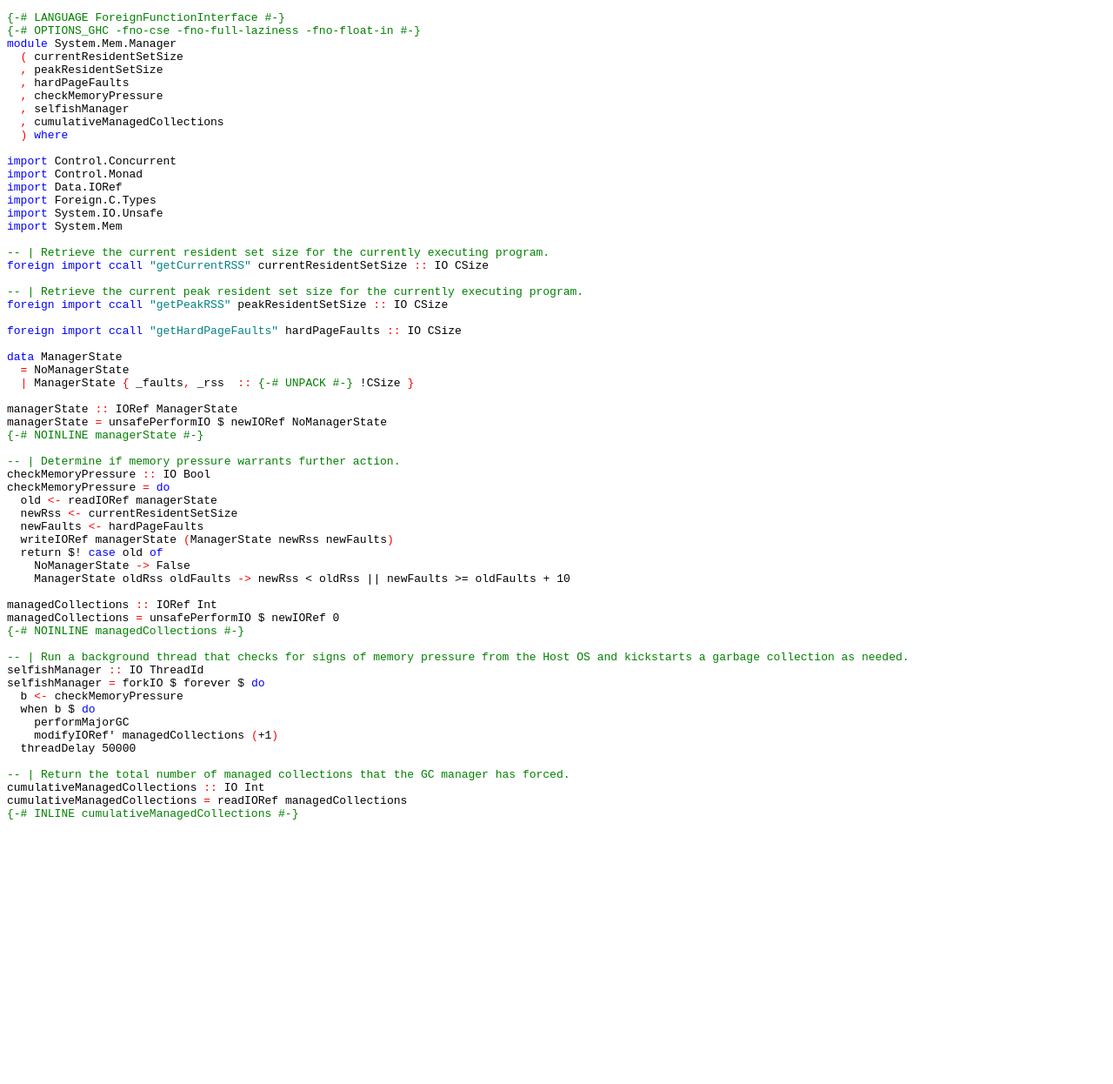
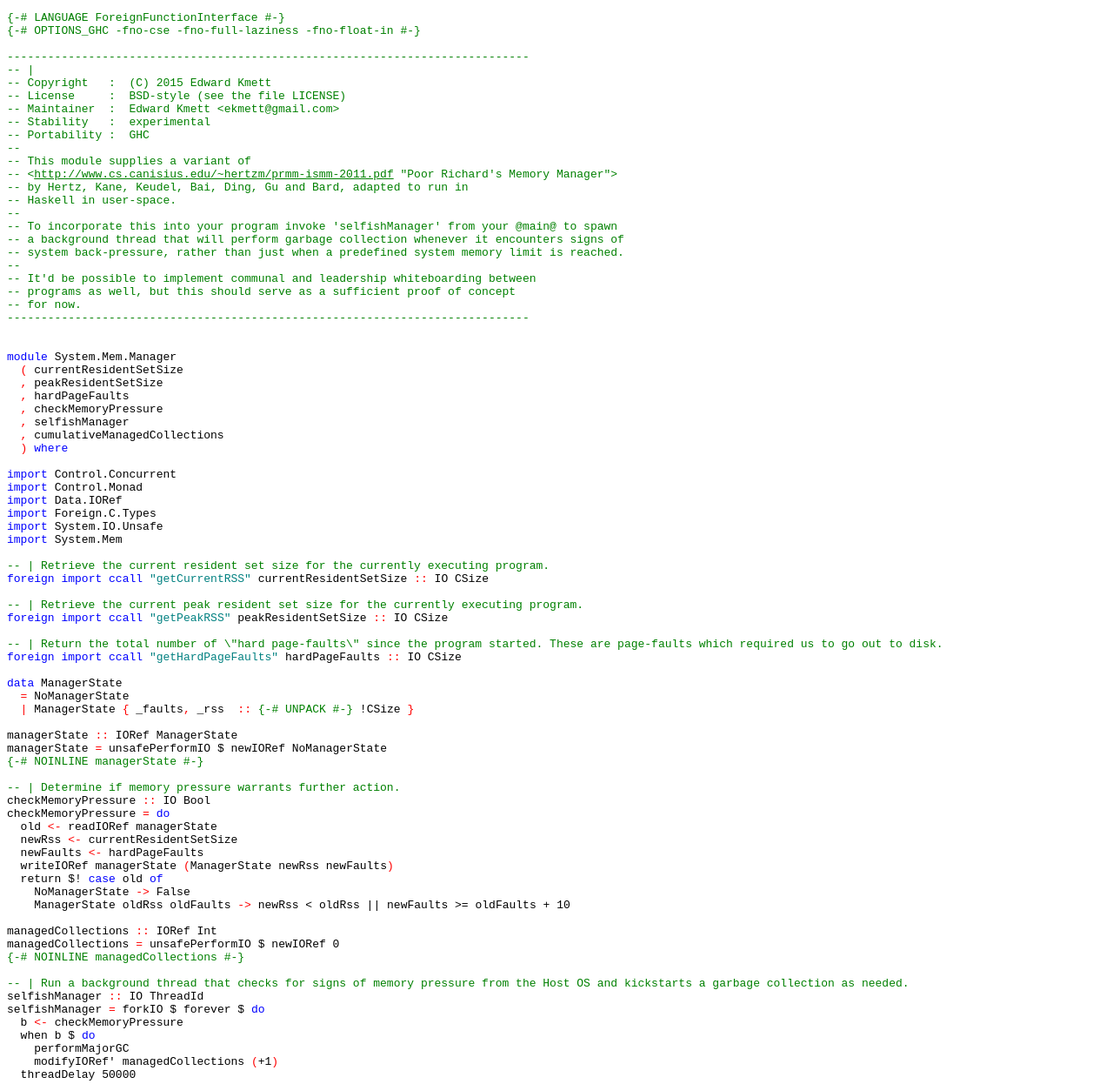
Before and after one commit to ekmett/gc, a plain HTML site: page src/System-Mem-Manager.html in a window 1280 px wide. Shown: the top 1246 px of the page at 87% size. Before the commit the page ends 956 px from the top, so only its background shows below. Drawn offline with Linux system fonts and the light colour scheme.

Commit message:
updated haddocks

```diff
--- a/src/System-Mem-Manager.html
+++ b/src/System-Mem-Manager.html
@@ -9,65 +9,90 @@
 <body>
 <pre><a name="line-1"></a><span class='hs-comment'>{-# LANGUAGE ForeignFunctionInterface #-}</span>
 <a name="line-2"></a><span class='hs-comment'>{-# OPTIONS_GHC -fno-cse -fno-full-laziness -fno-float-in #-}</span>
-<a name="line-3"></a><span class='hs-keyword'>module</span> <span class='hs-conid'>System</span><span class='hs-varop'>.</span><span class='hs-conid'>Mem</span><span class='hs-varop'>.</span><span class='hs-conid'>Manager</span>
-<a name="line-4"></a>  <span class='hs-layout'>(</span> <span class='hs-varid'>currentResidentSetSize</span>
-<a name="line-5"></a>  <span class='hs-layout'>,</span> <span class='hs-varid'>peakResidentSetSize</span>
-<a name="line-6"></a>  <span class='hs-layout'>,</span> <span class='hs-varid'>hardPageFaults</span>
-<a name="line-7"></a>  <span class='hs-layout'>,</span> <span class='hs-varid'>checkMemoryPressure</span>
-<a name="line-8"></a>  <span class='hs-layout'>,</span> <span class='hs-varid'>selfishManager</span>
-<a name="line-9"></a>  <span class='hs-layout'>,</span> <span class='hs-varid'>cumulativeManagedCollections</span>
-<a name="line-10"></a>  <span class='hs-layout'>)</span> <span class='hs-keyword'>where</span>
-<a name="line-11"></a>
-<a name="line-12"></a><span class='hs-keyword'>import</span> <span class='hs-conid'>Control</span><span class='hs-varop'>.</span><span class='hs-conid'>Concurrent</span>
-<a name="line-13"></a><span class='hs-keyword'>import</span> <span class='hs-conid'>Control</span><span class='hs-varop'>.</span><span class='hs-conid'>Monad</span>
-<a name="line-14"></a><span class='hs-keyword'>import</span> <span class='hs-conid'>Data</span><span class='hs-varop'>.</span><span class='hs-conid'>IORef</span>
-<a name="line-15"></a><span class='hs-keyword'>import</span> <span class='hs-conid'>Foreign</span><span class='hs-varop'>.</span><span class='hs-conid'>C</span><span class='hs-varop'>.</span><span class='hs-conid'>Types</span>
-<a name="line-16"></a><span class='hs-keyword'>import</span> <span class='hs-conid'>System</span><span class='hs-varop'>.</span><span class='hs-conid'>IO</span><span class='hs-varop'>.</span><span class='hs-conid'>Unsafe</span>
-<a name="line-17"></a><span class='hs-keyword'>import</span> <span class='hs-conid'>System</span><span class='hs-varop'>.</span><span class='hs-conid'>Mem</span>
-<a name="line-18"></a>
-<a name="line-19"></a><span class='hs-comment'>-- | Retrieve the current resident set size for the currently executing program.</span>
-<a name="line-20"></a><span class='hs-keyword'>foreign</span> <span class='hs-keyword'>import</span> <span class='hs-keyword'>ccall</span> <span class='hs-str'>"getCurrentRSS"</span> <span class='hs-varid'>currentResidentSetSize</span> <span class='hs-keyglyph'>::</span> <span class='hs-conid'>IO</span> <span class='hs-conid'>CSize</span>
-<a name="line-21"></a>
-<a name="line-22"></a><span class='hs-comment'>-- | Retrieve the current peak resident set size for the currently executing program.</span>
-<a name="line-23"></a><span class='hs-keyword'>foreign</span> <span class='hs-keyword'>import</span> <span class='hs-keyword'>ccall</span> <span class='hs-str'>"getPeakRSS"</span> <span class='hs-varid'>peakResidentSetSize</span> <span class='hs-keyglyph'>::</span> <span class='hs-conid'>IO</span> <span class='hs-conid'>CSize</span>
-<a name="line-24"></a>
-<a name="line-25"></a><span class='hs-keyword'>foreign</span> <span class='hs-keyword'>import</span> <span class='hs-keyword'>ccall</span> <span class='hs-str'>"getHardPageFaults"</span> <span class='hs-varid'>hardPageFaults</span> <span class='hs-keyglyph'>::</span> <span class='hs-conid'>IO</span> <span class='hs-conid'>CSize</span>
+<a name="line-3"></a>
+<a name="line-4"></a><span class='hs-comment'>-----------------------------------------------------------------------------</span>
+<a name="line-5"></a><span class='hs-comment'>-- |</span>
+<a name="line-6"></a><span class='hs-comment'>-- Copyright   :  (C) 2015 Edward Kmett</span>
+<a name="line-7"></a><span class='hs-comment'>-- License     :  BSD-style (see the file LICENSE)</span>
+<a name="line-8"></a><span class='hs-comment'>-- Maintainer  :  Edward Kmett &lt;ekmett@gmail.com&gt;</span>
+<a name="line-9"></a><span class='hs-comment'>-- Stability   :  experimental</span>
+<a name="line-10"></a><span class='hs-comment'>-- Portability :  GHC</span>
+<a name="line-11"></a><span class='hs-comment'>--</span>
+<a name="line-12"></a><span class='hs-comment'>-- This module supplies a variant of</span>
+<a name="line-13"></a><span class='hs-comment'>-- &lt;<a href="http://www.cs.canisius.edu/~hertzm/prmm-ismm-2011.pdf">http://www.cs.canisius.edu/~hertzm/prmm-ismm-2011.pdf</a> "Poor Richard's Memory Manager"&gt;</span>
+<a name="line-14"></a><span class='hs-comment'>-- by Hertz, Kane, Keudel, Bai, Ding, Gu and Bard, adapted to run in</span>
+<a name="line-15"></a><span class='hs-comment'>-- Haskell in user-space.</span>
+<a name="line-16"></a><span class='hs-comment'>--</span>
+<a name="line-17"></a><span class='hs-comment'>-- To incorporate this into your program invoke 'selfishManager' from your @main@ to spawn</span>
+<a name="line-18"></a><span class='hs-comment'>-- a background thread that will perform garbage collection whenever it encounters signs of</span>
+<a name="line-19"></a><span class='hs-comment'>-- system back-pressure, rather than just when a predefined system memory limit is reached.</span>
+<a name="line-20"></a><span class='hs-comment'>--</span>
+<a name="line-21"></a><span class='hs-comment'>-- It'd be possible to implement communal and leadership whiteboarding between</span>
+<a name="line-22"></a><span class='hs-comment'>-- programs as well, but this should serve as a sufficient proof of concept</span>
+<a name="line-23"></a><span class='hs-comment'>-- for now.</span>
+<a name="line-24"></a><span class='hs-comment'>-----------------------------------------------------------------------------</span>
+<a name="line-25"></a>
 <a name="line-26"></a>
-<a name="line-27"></a><a name="ManagerState"></a><span class='hs-keyword'>data</span> <span class='hs-conid'>ManagerState</span>
-<a name="line-28"></a>  <span class='hs-keyglyph'>=</span> <span class='hs-conid'>NoManagerState</span>
-<a name="line-29"></a>  <span class='hs-keyglyph'>|</span> <span class='hs-conid'>ManagerState</span> <span class='hs-layout'>{</span> <span class='hs-sel'>_faults</span><span class='hs-layout'>,</span> <span class='hs-sel'>_rss</span>  <span class='hs-keyglyph'>::</span> <span class='hs-comment'>{-# UNPACK #-}</span> <span class='hs-varop'>!</span><span class='hs-conid'>CSize</span> <span class='hs-layout'>}</span>
-<a name="line-30"></a>
-<a name="line-31"></a><a name="managerState"></a><span class='hs-definition'>managerState</span> <span class='hs-keyglyph'>::</span> <span class='hs-conid'>IORef</span> <span class='hs-conid'>ManagerState</span>
-<a name="line-32"></a><span class='hs-definition'>managerState</span> <span class='hs-keyglyph'>=</span> <span class='hs-varid'>unsafePerformIO</span> <span class='hs-varop'>$</span> <span class='hs-varid'>newIORef</span> <span class='hs-conid'>NoManagerState</span>
-<a name="line-33"></a><span class='hs-comment'>{-# NOINLINE managerState #-}</span>
-<a name="line-34"></a>
-<a name="line-35"></a><a name="checkMemoryPressure"></a><span class='hs-comment'>-- | Determine if memory pressure warrants further action.</span>
-<a name="line-36"></a><span class='hs-definition'>checkMemoryPressure</span> <span class='hs-keyglyph'>::</span> <span class='hs-conid'>IO</span> <span class='hs-conid'>Bool</span>
-<a name="line-37"></a><span class='hs-definition'>checkMemoryPressure</span> <span class='hs-keyglyph'>=</span> <span class='hs-keyword'>do</span>
-<a name="line-38"></a>  <span class='hs-varid'>old</span> <span class='hs-keyglyph'>&lt;-</span> <span class='hs-varid'>readIORef</span> <span class='hs-varid'>managerState</span>
-<a name="line-39"></a>  <span class='hs-varid'>newRss</span> <span class='hs-keyglyph'>&lt;-</span> <span class='hs-varid'>currentResidentSetSize</span>
-<a name="line-40"></a>  <span class='hs-varid'>newFaults</span> <span class='hs-keyglyph'>&lt;-</span> <span class='hs-varid'>hardPageFaults</span>
-<a name="line-41"></a>  <span class='hs-varid'>writeIORef</span> <span class='hs-varid'>managerState</span> <span class='hs-layout'>(</span><span class='hs-conid'>ManagerState</span> <span class='hs-varid'>newRss</span> <span class='hs-varid'>newFaults</span><span class='hs-layout'>)</span>
-<a name="line-42"></a>  <span class='hs-varid'>return</span> <span class='hs-varop'>$!</span> <span class='hs-keyword'>case</span> <span class='hs-varid'>old</span> <span class='hs-keyword'>of</span>
-<a name="line-43"></a>    <span class='hs-conid'>NoManagerState</span> <span class='hs-keyglyph'>-&gt;</span> <span class='hs-conid'>False</span>
-<a name="line-44"></a>    <span class='hs-conid'>ManagerState</span> <span class='hs-varid'>oldRss</span> <span class='hs-varid'>oldFaults</span> <span class='hs-keyglyph'>-&gt;</span> <span class='hs-varid'>newRss</span> <span class='hs-varop'>&lt;</span> <span class='hs-varid'>oldRss</span> <span class='hs-varop'>||</span> <span class='hs-varid'>newFaults</span> <span class='hs-varop'>&gt;=</span> <span class='hs-varid'>oldFaults</span> <span class='hs-varop'>+</span> <span class='hs-num'>10</span>
+<a name="line-27"></a><span class='hs-keyword'>module</span> <span class='hs-conid'>System</span><span class='hs-varop'>.</span><span class='hs-conid'>Mem</span><span class='hs-varop'>.</span><span class='hs-conid'>Manager</span>
+<a name="line-28"></a>  <span class='hs-layout'>(</span> <span class='hs-varid'>currentResidentSetSize</span>
+<a name="line-29"></a>  <span class='hs-layout'>,</span> <span class='hs-varid'>peakResidentSetSize</span>
+<a name="line-30"></a>  <span class='hs-layout'>,</span> <span class='hs-varid'>hardPageFaults</span>
+<a name="line-31"></a>  <span class='hs-layout'>,</span> <span class='hs-varid'>checkMemoryPressure</span>
+<a name="line-32"></a>  <span class='hs-layout'>,</span> <span class='hs-varid'>selfishManager</span>
+<a name="line-33"></a>  <span class='hs-layout'>,</span> <span class='hs-varid'>cumulativeManagedCollections</span>
+<a name="line-34"></a>  <span class='hs-layout'>)</span> <span class='hs-keyword'>where</span>
+<a name="line-35"></a>
+<a name="line-36"></a><span class='hs-keyword'>import</span> <span class='hs-conid'>Control</span><span class='hs-varop'>.</span><span class='hs-conid'>Concurrent</span>
+<a name="line-37"></a><span class='hs-keyword'>import</span> <span class='hs-conid'>Control</span><span class='hs-varop'>.</span><span class='hs-conid'>Monad</span>
+<a name="line-38"></a><span class='hs-keyword'>import</span> <span class='hs-conid'>Data</span><span class='hs-varop'>.</span><span class='hs-conid'>IORef</span>
+<a name="line-39"></a><span class='hs-keyword'>import</span> <span class='hs-conid'>Foreign</span><span class='hs-varop'>.</span><span class='hs-conid'>C</span><span class='hs-varop'>.</span><span class='hs-conid'>Types</span>
+<a name="line-40"></a><span class='hs-keyword'>import</span> <span class='hs-conid'>System</span><span class='hs-varop'>.</span><span class='hs-conid'>IO</span><span class='hs-varop'>.</span><span class='hs-conid'>Unsafe</span>
+<a name="line-41"></a><span class='hs-keyword'>import</span> <span class='hs-conid'>System</span><span class='hs-varop'>.</span><span class='hs-conid'>Mem</span>
+<a name="line-42"></a>
+<a name="line-43"></a><span class='hs-comment'>-- | Retrieve the current resident set size for the currently executing program.</span>
+<a name="line-44"></a><span class='hs-keyword'>foreign</span> <span class='hs-keyword'>import</span> <span class='hs-keyword'>ccall</span> <span class='hs-str'>"getCurrentRSS"</span> <span class='hs-varid'>currentResidentSetSize</span> <span class='hs-keyglyph'>::</span> <span class='hs-conid'>IO</span> <span class='hs-conid'>CSize</span>
 <a name="line-45"></a>
-<a name="line-46"></a><a name="managedCollections"></a><span class='hs-definition'>managedCollections</span> <span class='hs-keyglyph'>::</span> <span class='hs-conid'>IORef</span> <span class='hs-conid'>Int</span>
-<a name="line-47"></a><span class='hs-definition'>managedCollections</span> <span class='hs-keyglyph'>=</span> <span class='hs-varid'>unsafePerformIO</span> <span class='hs-varop'>$</span> <span class='hs-varid'>newIORef</span> <span class='hs-num'>0</span>
-<a name="line-48"></a><span class='hs-comment'>{-# NOINLINE managedCollections #-}</span>
-<a name="line-49"></a>
-<a name="line-50"></a><a name="selfishManager"></a><span class='hs-comment'>-- | Run a background thread that checks for signs of memory pressure from the Host OS and kickstarts a garbage collection as needed.</span>
-<a name="line-51"></a><span class='hs-definition'>selfishManager</span> <span class='hs-keyglyph'>::</span> <span class='hs-conid'>IO</span> <span class='hs-conid'>ThreadId</span>
-<a name="line-52"></a><span class='hs-definition'>selfishManager</span> <span class='hs-keyglyph'>=</span> <span class='hs-varid'>forkIO</span> <span class='hs-varop'>$</span> <span class='hs-varid'>forever</span> <span class='hs-varop'>$</span> <span class='hs-keyword'>do</span>
-<a name="line-53"></a>  <span class='hs-varid'>b</span> <span class='hs-keyglyph'>&lt;-</span> <span class='hs-varid'>checkMemoryPressure</span>
-<a name="line-54"></a>  <span class='hs-varid'>when</span> <span class='hs-varid'>b</span> <span class='hs-varop'>$</span> <span class='hs-keyword'>do</span>
-<a name="line-55"></a>    <span class='hs-varid'>performMajorGC</span>
-<a name="line-56"></a>    <span class='hs-varid'>modifyIORef'</span> <span class='hs-varid'>managedCollections</span> <span class='hs-layout'>(</span><span class='hs-varop'>+</span><span class='hs-num'>1</span><span class='hs-layout'>)</span>
-<a name="line-57"></a>  <span class='hs-varid'>threadDelay</span> <span class='hs-num'>50000</span>
-<a name="line-58"></a>
-<a name="line-59"></a><a name="cumulativeManagedCollections"></a><span class='hs-comment'>-- | Return the total number of managed collections that the GC manager has forced.</span>
-<a name="line-60"></a><span class='hs-definition'>cumulativeManagedCollections</span> <span class='hs-keyglyph'>::</span> <span class='hs-conid'>IO</span> <span class='hs-conid'>Int</span>
-<a name="line-61"></a><span class='hs-definition'>cumulativeManagedCollections</span> <span class='hs-keyglyph'>=</span> <span class='hs-varid'>readIORef</span> <span class='hs-varid'>managedCollections</span>
-<a name="line-62"></a><span class='hs-comment'>{-# INLINE cumulativeManagedCollections #-}</span>
+<a name="line-46"></a><span class='hs-comment'>-- | Retrieve the current peak resident set size for the currently executing program.</span>
+<a name="line-47"></a><span class='hs-keyword'>foreign</span> <span class='hs-keyword'>import</span> <span class='hs-keyword'>ccall</span> <span class='hs-str'>"getPeakRSS"</span> <span class='hs-varid'>peakResidentSetSize</span> <span class='hs-keyglyph'>::</span> <span class='hs-conid'>IO</span> <span class='hs-conid'>CSize</span>
+<a name="line-48"></a>
+<a name="line-49"></a><span class='hs-comment'>-- | Return the total number of \"hard page-faults\" since the program started. These are page-faults which required us to go out to disk.</span>
+<a name="line-50"></a><span class='hs-keyword'>foreign</span> <span class='hs-keyword'>import</span> <span class='hs-keyword'>ccall</span> <span class='hs-str'>"getHardPageFaults"</span> <span class='hs-varid'>hardPageFaults</span> <span class='hs-keyglyph'>::</span> <span class='hs-conid'>IO</span> <span class='hs-conid'>CSize</span>
+<a name="line-51"></a>
+<a name="line-52"></a><a name="ManagerState"></a><span class='hs-keyword'>data</span> <span class='hs-conid'>ManagerState</span>
+<a name="line-53"></a>  <span class='hs-keyglyph'>=</span> <span class='hs-conid'>NoManagerState</span>
+<a name="line-54"></a>  <span class='hs-keyglyph'>|</span> <span class='hs-conid'>ManagerState</span> <span class='hs-layout'>{</span> <span class='hs-sel'>_faults</span><span class='hs-layout'>,</span> <span class='hs-sel'>_rss</span>  <span class='hs-keyglyph'>::</span> <span class='hs-comment'>{-# UNPACK #-}</span> <span class='hs-varop'>!</span><span class='hs-conid'>CSize</span> <span class='hs-layout'>}</span>
+<a name="line-55"></a>
+<a name="line-56"></a><a name="managerState"></a><span class='hs-definition'>managerState</span> <span class='hs-keyglyph'>::</span> <span class='hs-conid'>IORef</span> <span class='hs-conid'>ManagerState</span>
+<a name="line-57"></a><span class='hs-definition'>managerState</span> <span class='hs-keyglyph'>=</span> <span class='hs-varid'>unsafePerformIO</span> <span class='hs-varop'>$</span> <span class='hs-varid'>newIORef</span> <span class='hs-conid'>NoManagerState</span>
+<a name="line-58"></a><span class='hs-comment'>{-# NOINLINE managerState #-}</span>
+<a name="line-59"></a>
+<a name="line-60"></a><a name="checkMemoryPressure"></a><span class='hs-comment'>-- | Determine if memory pressure warrants further action.</span>
+<a name="line-61"></a><span class='hs-definition'>checkMemoryPressure</span> <span class='hs-keyglyph'>::</span> <span class='hs-conid'>IO</span> <span class='hs-conid'>Bool</span>
+<a name="line-62"></a><span class='hs-definition'>checkMemoryPressure</span> <span class='hs-keyglyph'>=</span> <span class='hs-keyword'>do</span>
+<a name="line-63"></a>  <span class='hs-varid'>old</span> <span class='hs-keyglyph'>&lt;-</span> <span class='hs-varid'>readIORef</span> <span class='hs-varid'>managerState</span>
+<a name="line-64"></a>  <span class='hs-varid'>newRss</span> <span class='hs-keyglyph'>&lt;-</span> <span class='hs-varid'>currentResidentSetSize</span>
+<a name="line-65"></a>  <span class='hs-varid'>newFaults</span> <span class='hs-keyglyph'>&lt;-</span> <span class='hs-varid'>hardPageFaults</span>
+<a name="line-66"></a>  <span class='hs-varid'>writeIORef</span> <span class='hs-varid'>managerState</span> <span class='hs-layout'>(</span><span class='hs-conid'>ManagerState</span> <span class='hs-varid'>newRss</span> <span class='hs-varid'>newFaults</span><span class='hs-layout'>)</span>
+<a name="line-67"></a>  <span class='hs-varid'>return</span> <span class='hs-varop'>$!</span> <span class='hs-keyword'>case</span> <span class='hs-varid'>old</span> <span class='hs-keyword'>of</span>
+<a name="line-68"></a>    <span class='hs-conid'>NoManagerState</span> <span class='hs-keyglyph'>-&gt;</span> <span class='hs-conid'>False</span>
+<a name="line-69"></a>    <span class='hs-conid'>ManagerState</span> <span class='hs-varid'>oldRss</span> <span class='hs-varid'>oldFaults</span> <span class='hs-keyglyph'>-&gt;</span> <span class='hs-varid'>newRss</span> <span class='hs-varop'>&lt;</span> <span class='hs-varid'>oldRss</span> <span class='hs-varop'>||</span> <span class='hs-varid'>newFaults</span> <span class='hs-varop'>&gt;=</span> <span class='hs-varid'>oldFaults</span> <span class='hs-varop'>+</span> <span class='hs-num'>10</span>
+<a name="line-70"></a>
+<a name="line-71"></a><a name="managedCollections"></a><span class='hs-definition'>managedCollections</span> <span class='hs-keyglyph'>::</span> <span class='hs-conid'>IORef</span> <span class='hs-conid'>Int</span>
+<a name="line-72"></a><span class='hs-definition'>managedCollections</span> <span class='hs-keyglyph'>=</span> <span class='hs-varid'>unsafePerformIO</span> <span class='hs-varop'>$</span> <span class='hs-varid'>newIORef</span> <span class='hs-num'>0</span>
+<a name="line-73"></a><span class='hs-comment'>{-# NOINLINE managedCollections #-}</span>
+<a name="line-74"></a>
+<a name="line-75"></a><a name="selfishManager"></a><span class='hs-comment'>-- | Run a background thread that checks for signs of memory pressure from the Host OS and kickstarts a garbage collection as needed.</span>
+<a name="line-76"></a><span class='hs-definition'>selfishManager</span> <span class='hs-keyglyph'>::</span> <span class='hs-conid'>IO</span> <span class='hs-conid'>ThreadId</span>
+<a name="line-77"></a><span class='hs-definition'>selfishManager</span> <span class='hs-keyglyph'>=</span> <span class='hs-varid'>forkIO</span> <span class='hs-varop'>$</span> <span class='hs-varid'>forever</span> <span class='hs-varop'>$</span> <span class='hs-keyword'>do</span>
+<a name="line-78"></a>  <span class='hs-varid'>b</span> <span class='hs-keyglyph'>&lt;-</span> <span class='hs-varid'>checkMemoryPressure</span>
+<a name="line-79"></a>  <span class='hs-varid'>when</span> <span class='hs-varid'>b</span> <span class='hs-varop'>$</span> <span class='hs-keyword'>do</span>
+<a name="line-80"></a>    <span class='hs-varid'>performMajorGC</span>
+<a name="line-81"></a>    <span class='hs-varid'>modifyIORef'</span> <span class='hs-varid'>managedCollections</span> <span class='hs-layout'>(</span><span class='hs-varop'>+</span><span class='hs-num'>1</span><span class='hs-layout'>)</span>
+<a name="line-82"></a>  <span class='hs-varid'>threadDelay</span> <span class='hs-num'>50000</span>
+<a name="line-83"></a>
+<a name="line-84"></a><a name="cumulativeManagedCollections"></a><span class='hs-comment'>-- | Return the total number of managed collections that the GC manager has forced.</span>
+<a name="line-85"></a><span class='hs-definition'>cumulativeManagedCollections</span> <span class='hs-keyglyph'>::</span> <span class='hs-conid'>IO</span> <span class='hs-conid'>Int</span>
+<a name="line-86"></a><span class='hs-definition'>cumulativeManagedCollections</span> <span class='hs-keyglyph'>=</span> <span class='hs-varid'>readIORef</span> <span class='hs-varid'>managedCollections</span>
+<a name="line-87"></a><span class='hs-comment'>{-# INLINE cumulativeManagedCollections #-}</span>
 </pre></body>
 </html>
```
Also changed, not shown: System-Mem-Manager.html (+8 -1 lines), System-RSS.html (deleted, +0 -4 lines), mini_System-RSS.html (deleted, +0 -4 lines), src/System-RSS.html (deleted, +0 -24 lines), 1 other file.
